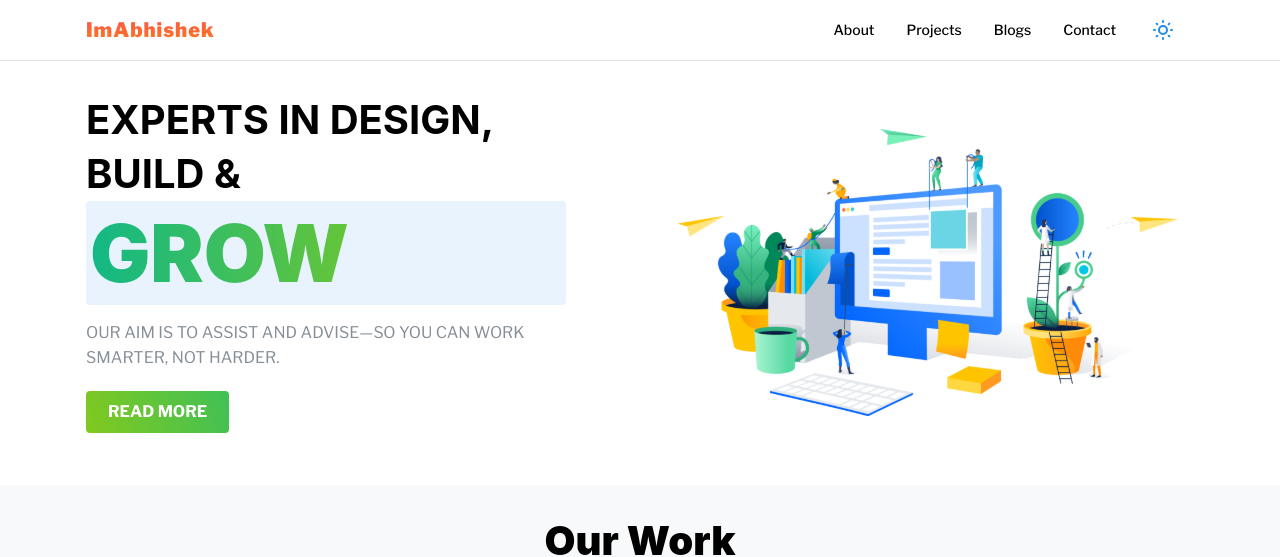
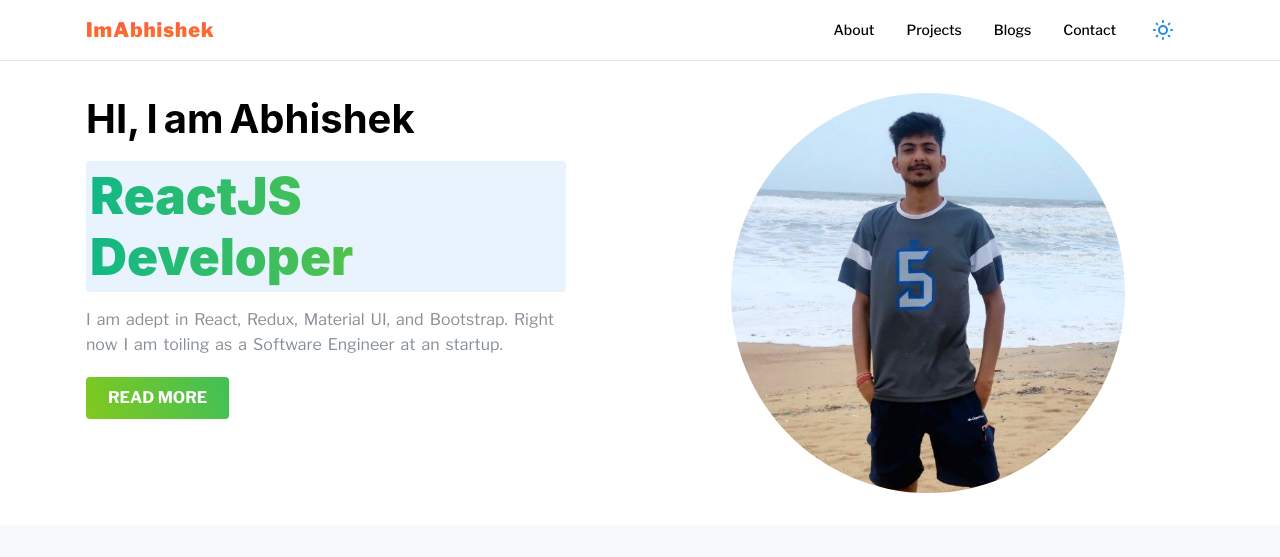
Before and after one commit to 2-rust/portfolio, a Next.js app: page / in a window 1280 px wide. Shown: the top 557 px of the page. Built offline with nearby package versions, Linux system fonts and the light colour scheme.

Commit message:
Feat : Animation components

```diff
--- /dev/null
+++ b/components/animations/TextAppear.tsx
@@ -0,0 +1,67 @@
+"use client"
+
+import { motion } from "framer-motion";
+
+interface TextAppearAnimationProps {
+    text: string;
+    className?: string;
+    colorChangeIndex?: number;
+    center?: boolean;
+}
+
+const container = {
+    hidden: { opacity: 0 },
+    visible: (i = 1) => ({
+        opacity: 1,
+        transition: { staggerChildren: 0.03, delayChildren: 0.04 * i },
+    }),
+};
+
+const child = {
+    visible: {
+        opacity: 1,
+        x: 0,
+        y: 0,
+        transition: {
+            type: "spring",
+            damping: 12,
+            stiffness: 100,
+        },
+    },
+    hidden: {
+        opacity: 0,
+        x: -20,
+        y: 10,
+        transition: {
+            type: "spring",
+            damping: 12,
+            stiffness: 100,
+        },
+    },
+};
+
+export function TextAppearAnimation({ text, className, colorChangeIndex = 0, center }: TextAppearAnimationProps) {
+    const words = text.split(" ");
+
+    return (
+        <motion.div
+            style={{ overflow: "hidden", display: "flex", flexWrap: "wrap", justifyContent: center ? "center" : "flex-start" }}
+            className={className}
+            variants={container}
+            initial="hidden"
+            whileInView="visible"
+            viewport={{ once: false }}
+        >
+            {words.map((word, index) => (
+                <motion.span
+                    variants={child}
+                    style={{ marginRight: "6px", fontFamily: "inherit" }}
+                    key={index}
+                    className={index >= colorChangeIndex ? "textColorPrimary fw-bold" : ""}
+                >
+                    {word}
+                </motion.span>
+            ))}
+        </motion.div>
+    );
+};
--- /dev/null
+++ b/components/animations/index.ts
@@ -0,0 +1,2 @@
+export * from "./TextAppear"
+export * from "./WordChange"
--- a/components/home/hero.module.css
+++ b/components/home/hero.module.css
@@ -21,14 +21,14 @@
   }
 }
 
-.subtitle {
+.title {
   font-size: 2.5rem;
   @media (max-width: $mantine-breakpoint-xs) {
     font-size: 2rem;
   }
 }
 
-.title {
+.subtitle {
   color: light-dark(var(--mantine-color-black), var(--mantine-color-white));
   background-color: var(--mantine-color-blue-light);
   position: relative;
@@ -41,22 +41,23 @@
 
 .wordAnimation {
   line-height: 1.2;
-  font-size: 5rem;
+  font-size: 3.2rem;
   font-family: Greycliff CF, var(--mantine-font-family);
   min-width: 350px;
   @media (max-width: $mantine-breakpoint-xs) {
-    font-size: 4rem;
+    font-size: 2rem;
     min-width: auto;
   }
 }
 
 .image {
   width: 100%;
-  max-width: 500px;
   object-fit: contain;
   display: block;
   margin: auto;
+  border-radius: 50%;
   @media (max-width: $mantine-breakpoint-sm) {
     margin-top: max(var(--mantine-spacing-lg));
+    height: 100%;
   }
 }
--- a/components/home/hero.tsx
+++ b/components/home/hero.tsx
@@ -2,7 +2,7 @@
 
 import { Image, Container, Title, Button, Text, Box } from '@mantine/core';
 import classes from './hero.module.css';
-import { WordAnimation } from '..';
+import { WordAnimation, TextAppearAnimation } from '..';
 import { useRouter } from 'next/navigation';
 
 export function Hero() {
@@ -12,22 +12,22 @@ export function Hero() {
         <Container size="lg">
             <Box className={classes.inner}>
                 <Box className={`${classes.content} animate-from-left`}>
+                    <Title order={1} className={classes.title} mb="md">
+                        <TextAppearAnimation text='HI, I am Abhishek' />
+                    </Title>
                     <Title order={2} className={classes.subtitle}>
-                        EXPERTS IN DESIGN, BUILD &
-                    </Title>
-                    <Title className={classes.title}>
                         <WordAnimation
                             words={[
-                                'LAUNCH',
-                                'SCALE',
-                                'GROW',
+                                'ReactJS Developer',
+                                'NextJS Developer',
                             ]}
                             className={classes.wordAnimation}
                         />
                     </Title>
-                    <Text c="dimmed" mt="md">
-                        OUR AIM IS TO ASSIST AND ADVISE—SO YOU CAN WORK SMARTER, NOT HARDER.
+                    <Text c="dimmed" mt="md" component="div">
+                        <TextAppearAnimation text='I am adept in React, Redux, Material UI, and Bootstrap. Right now I am toiling as a Software Engineer at an startup.' />
                     </Text>
+
                     <Button
                         variant="gradient"
                         gradient={{ from: 'lime', to: 'green', deg: 67 }}
@@ -35,14 +35,15 @@ export function Hero() {
                         size="md"
                         my="lg"
                         className={classes.control}
-                        onClick={() => router.push('/about-us')}
+                        onClick={() => router.push('/about')}
                     >
                         READ MORE
                     </Button>
                 </Box>
                 <Image
-                    src="/home/hero-image.svg"
+                    src="/home/profile.jpg"
                     className={`${classes.image} animate-from-right delay-5`}
+                    height={400}
                 />
             </Box>
         </Container>
--- a/components/index.ts
+++ b/components/index.ts
@@ -1,4 +1,4 @@
 export * from "./footer"
 export * from "./header"
 export * from "./home"
-export * from "./wordAnimation"
+export * from "./animations"
```
Also changed, not shown: components/animations/WordChange.tsx (renamed from components/wordAnimation/index.tsx), public/home/hero-image.svg (deleted), public/home/profile.jpg (added).
